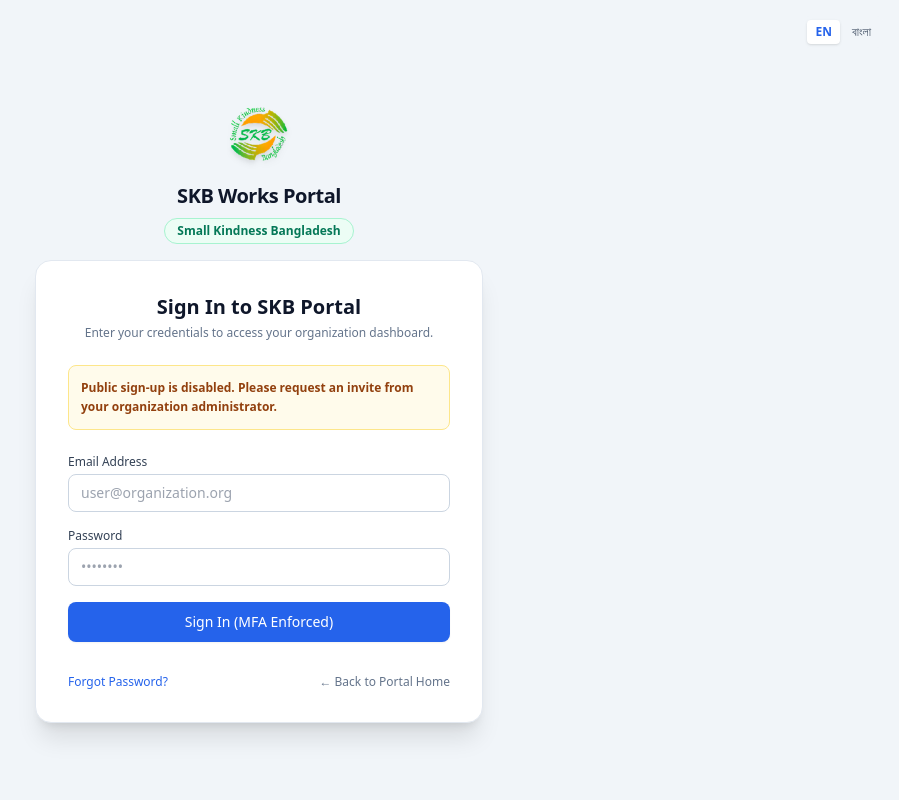
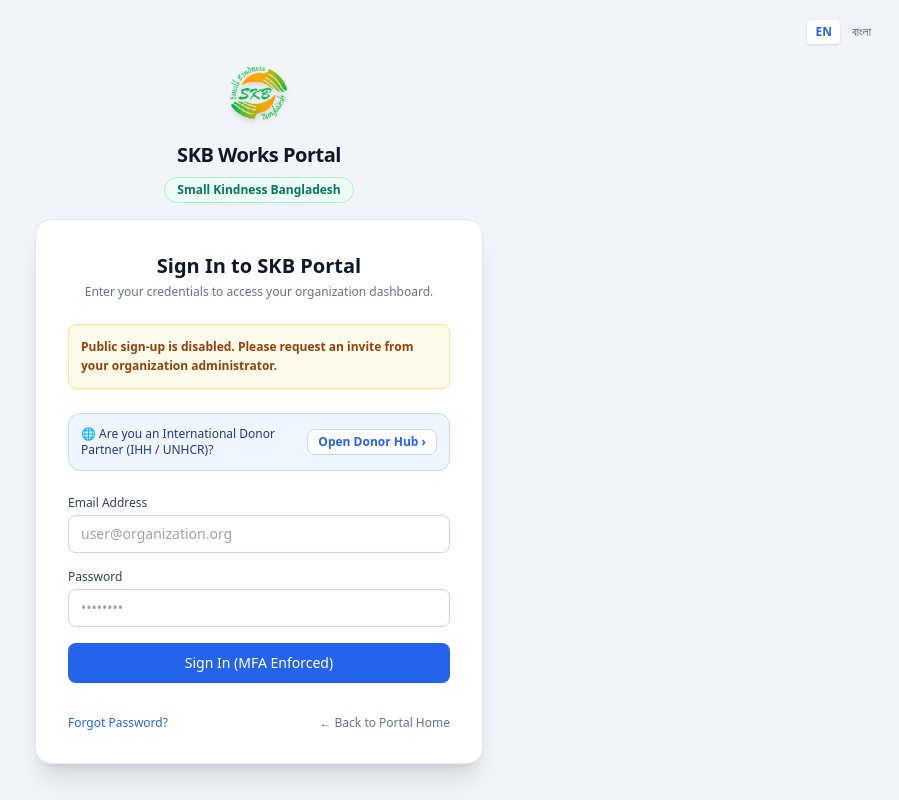
Before and after one commit to dhshishirD/skb-portal, a Next.js app: page /login in a window 1280 px wide. Shown: the whole page, without its empty margins (381-1280 px from the left). Built offline with nearby package versions, Linux system fonts and the light colour scheme; no server answers.

Commit message:
fix(auth): add direct link to donor dashboard on login page for donor convenience

```diff
--- a/src/app/(auth)/login/page.tsx
+++ b/src/app/(auth)/login/page.tsx
@@ -16,6 +16,16 @@
 
       <div className="bg-amber-50 border border-amber-200 text-amber-800 p-3 rounded-lg text-xs leading-relaxed">
         <strong>{t('inviteOnlyNotice')}</strong>
+      </div>
+
+      <div className="bg-blue-50 border border-blue-200 text-blue-900 p-3 rounded-xl text-xs flex items-center justify-between gap-2 font-medium">
+        <span>🌐 Are you an International Donor Partner (IHH / UNHCR)?</span>
+        <Link
+          href="/donor-dashboard?partner=IHH"
+          className="font-bold text-blue-600 hover:underline whitespace-nowrap bg-white px-2.5 py-1 rounded-lg border border-blue-200 shadow-xs"
+        >
+          Open Donor Hub &rsaquo;
+        </Link>
       </div>
 
       <form action={signInAction} className="space-y-4">
```
